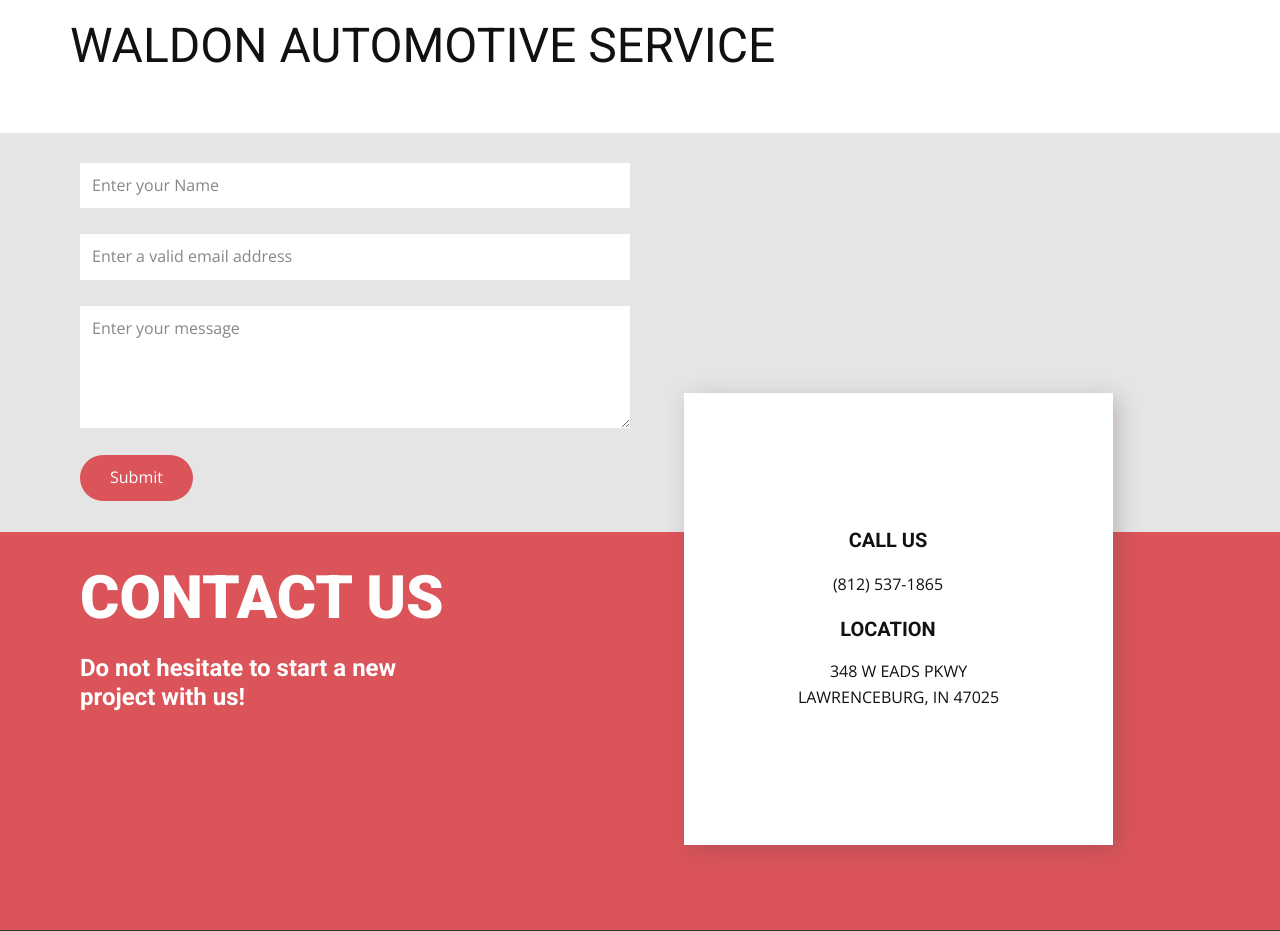
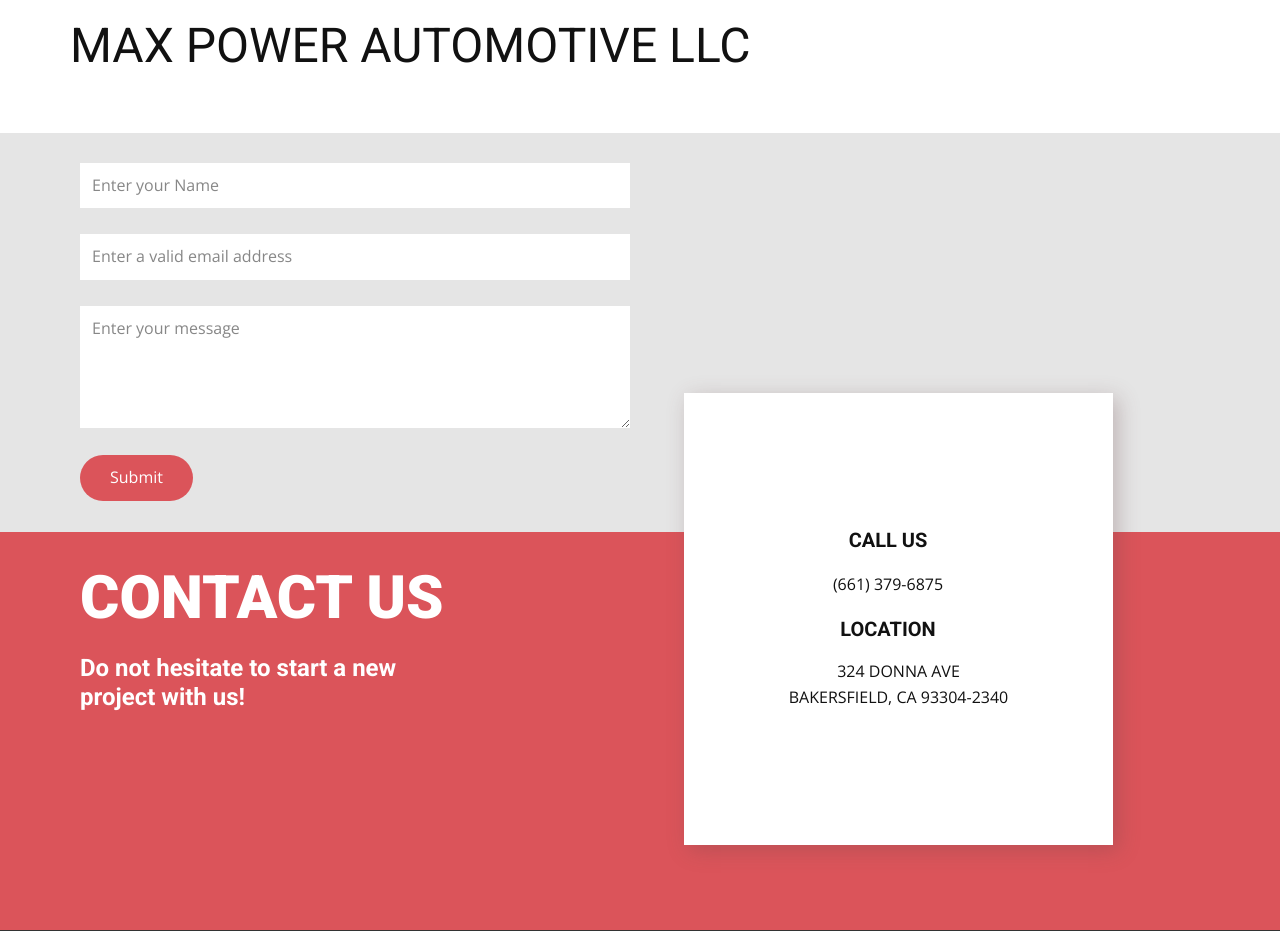
Before and after one commit to runacode/max2, a PHP site: page / in a window 1280 px wide. Shown: the top 931 px of the page. Run offline with PHP 8.4, Linux system fonts and the light colour scheme.

Commit message:
Update index.php

```diff
--- a/index.php
+++ b/index.php
@@ -1,7 +1,7 @@
-<?php $company = "WALDON AUTOMOTIVE SERVICE";
-$phone = "(812) 537-1865";
-	$address1 = "348 W EADS PKWY";
-	$address2 = "LAWRENCEBURG, IN 47025";
+<?php $company = "MAX POWER AUTOMOTIVE LLC";
+$phone = "(661) 379-6875";
+	$address1 = "324 DONNA AVE";
+	$address2 = "BAKERSFIELD, CA 93304-2340";
 ?>
 <!DOCTYPE html>
 <html style="font-size: 16px;">
```
